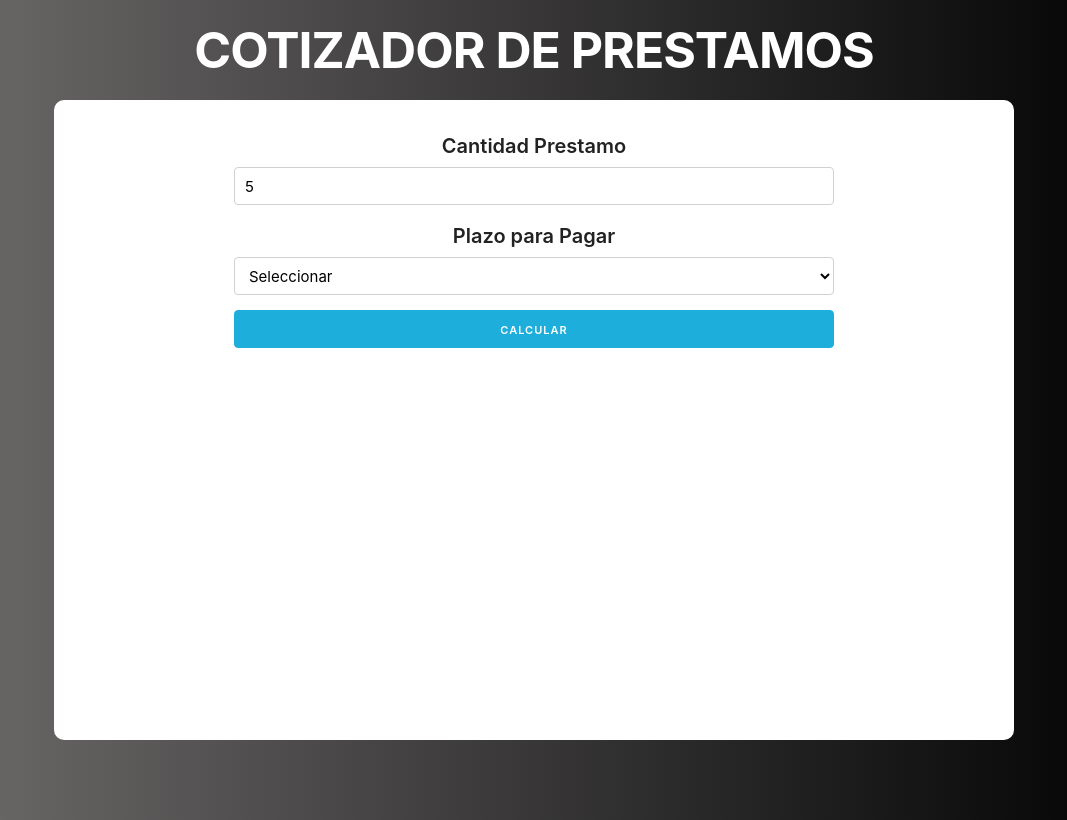
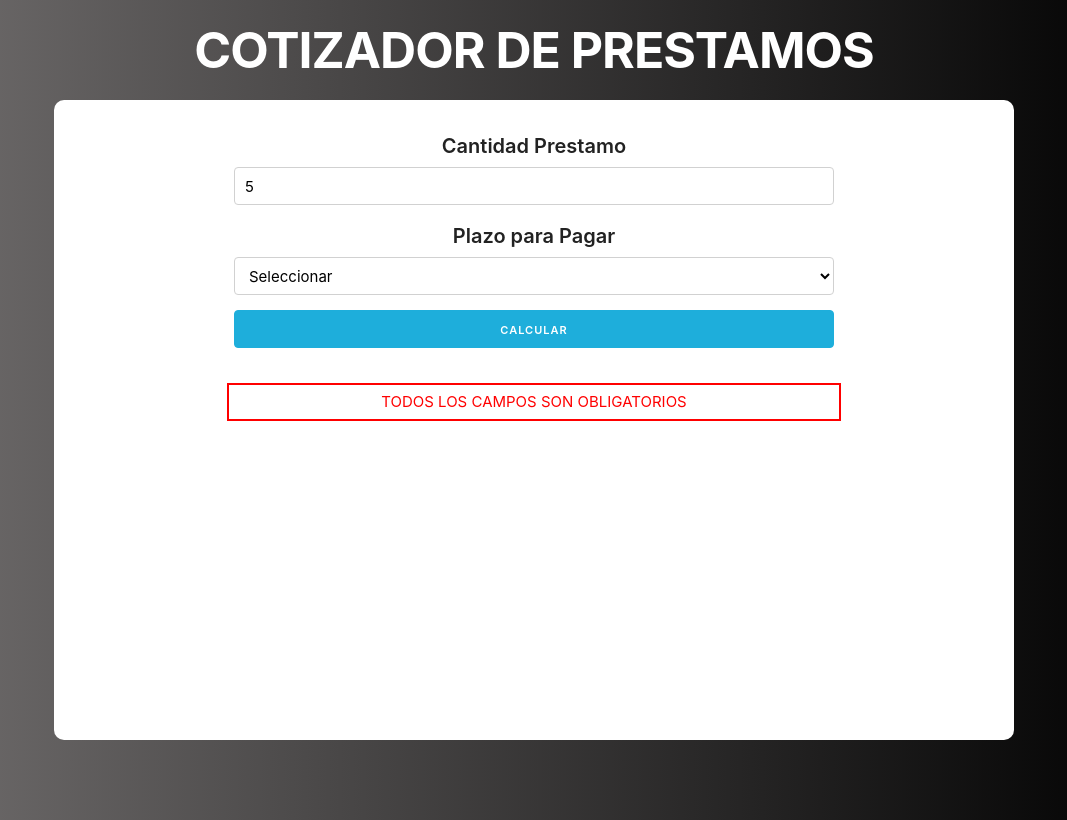
Before and after one commit to agusahumada/Cotizador-de-prestamos-con-Reactjs, a React (Create React App) app in the folder loans/: page / in a window 1280 px wide. Both pictures are taken after typing "5" into the empty fields and a click on the input "Calcular". Shown: the whole page, without its empty margins (106-1173 px from the left). Built offline with nearby package versions, Linux system fonts and the light colour scheme.

Commit message:
show error message

```diff
--- a/loans/src/components/Form.js
+++ b/loans/src/components/Form.js
@@ -1,4 +1,4 @@
-import React, { useState } from 'react';
+import React, { Fragment, useState } from 'react';
 
 const Form = ({quantity,saveQuantity,term,saveTerm}) => {
 
@@ -12,12 +12,17 @@
         //validate
         if ( quantity === 0 || term === '') {
             saveError(true);
+            return;
         }
+
+        //Delete error
+        saveError(false);
 
         //make the quote
     }
 
     return (
+        <Fragment>
             <form onSubmit = { calculateLoan }>
                 <div className="row">
                     <div>
@@ -51,6 +56,10 @@
                     </div>
                 </div>
             </form>
+
+            { (error)? <p className="error">Todos los campos son obligatorios</p> : null }
+
+        </Fragment>
     );
 }
 
```
Lines whose indentation alone changed are shown as unchanged.
